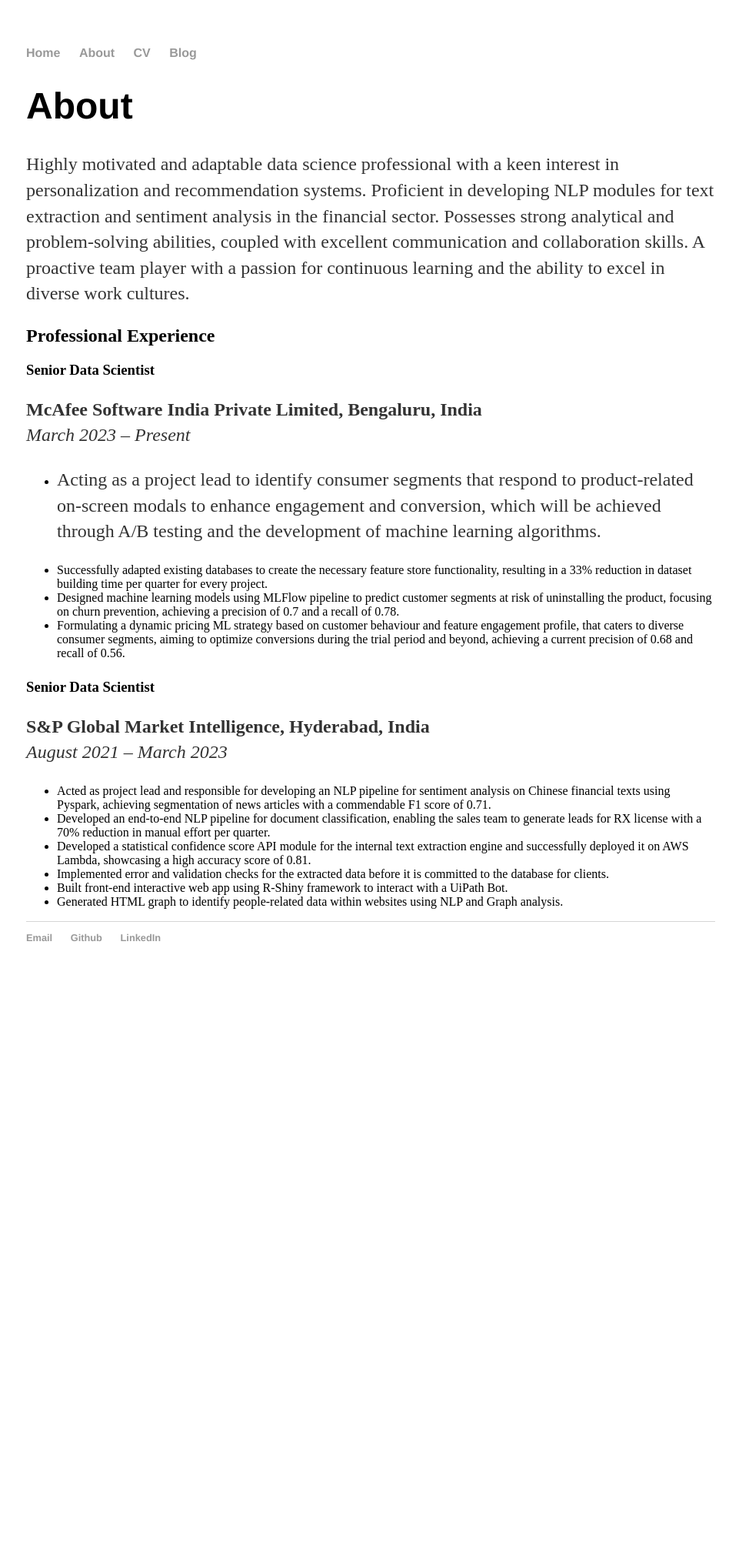
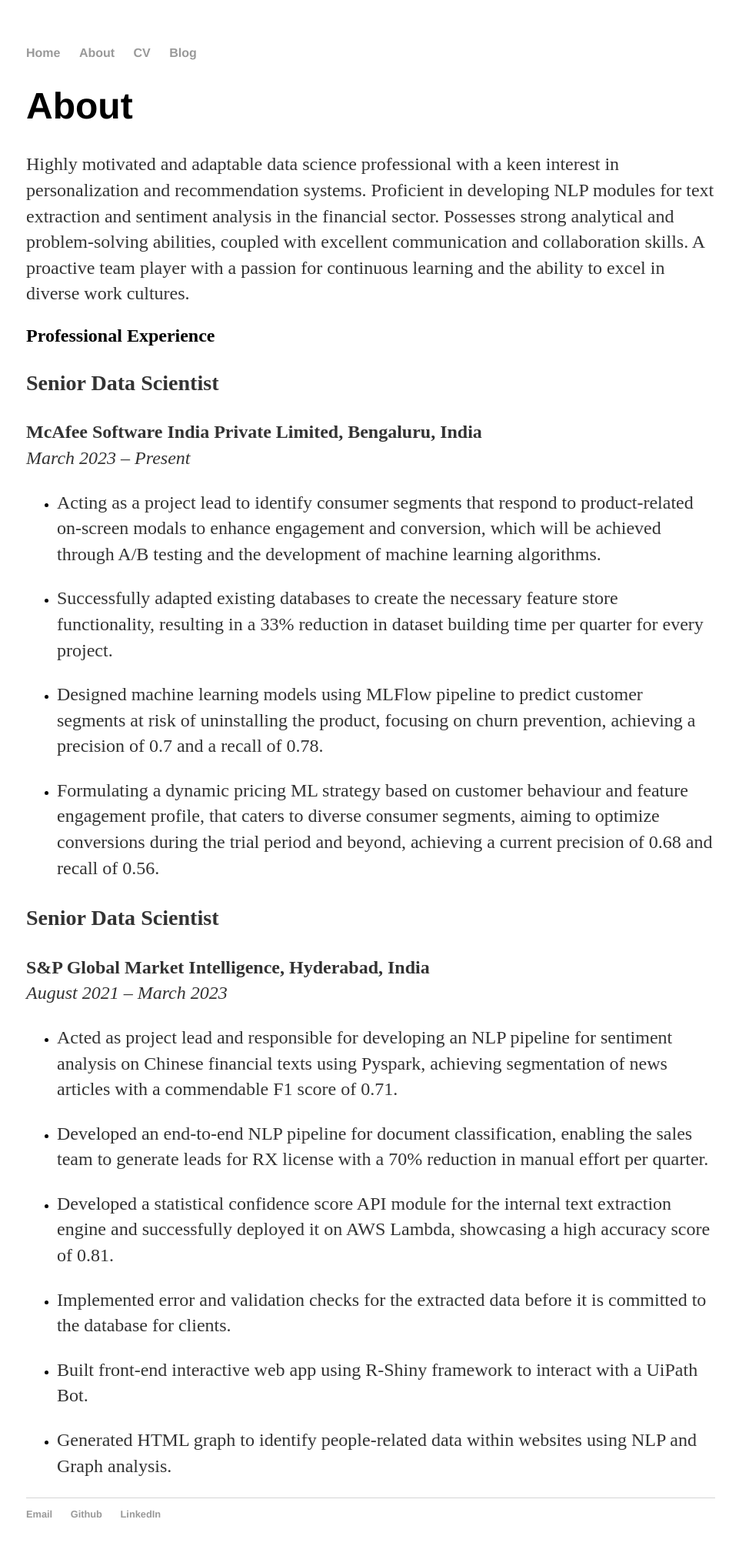
Before and after one commit to ayan-ghosh103/ayan-ghosh103.github.io, a Jekyll site: the page built from about/index.html, in a window 1280 px wide. Shown: the whole page at 77% size, without its empty margins (158-1119 px from the left). Built offline with Jekyll 4.4.1, drawn with Linux system fonts in a browser that asks for light colours; before the commit the page ends 1286 px from its top, so only the background shows below that.

```diff
--- a/about/index.html
+++ b/about/index.html
@@ -10,8 +10,8 @@ title: About Ayan Ghosh
         Possesses strong analytical and problem-solving abilities, coupled with excellent communication and collaboration
         skills. A proactive team player with a passion for continuous learning and the ability to excel in diverse work cultures.</p>
 
-    <p><h2>Professional Experience</h2>
-    <h3>Senior Data Scientist</h3></p>
+    <h2>Professional Experience</h2>
+    <h3><p>Senior Data Scientist</p></h3>
     <p><strong>McAfee Software India Private Limited, Bengaluru, India</strong><br>
         <em>March 2023 – Present</em></p>
 
@@ -20,36 +20,36 @@ title: About Ayan Ghosh
             engagement and conversion, which will be achieved through A/B testing and the development of machine learning
             algorithms.</p></li>
 
-        <li>Successfully adapted existing databases to create the necessary feature store functionality, resulting in a 33%
-            reduction in dataset building time per quarter for every project.</li>
+        <li><p>Successfully adapted existing databases to create the necessary feature store functionality, resulting in a 33%
+            reduction in dataset building time per quarter for every project.</p></li>
 
-        <li>Designed machine learning models using MLFlow pipeline to predict customer segments at risk of uninstalling the
-            product, focusing on churn prevention, achieving a precision of 0.7 and a recall of 0.78.</li>
+        <li><p>Designed machine learning models using MLFlow pipeline to predict customer segments at risk of uninstalling the
+            product, focusing on churn prevention, achieving a precision of 0.7 and a recall of 0.78.</p></li>
 
-        <li>Formulating a dynamic pricing ML strategy based on customer behaviour and feature engagement profile, that caters to
+        <li><p>Formulating a dynamic pricing ML strategy based on customer behaviour and feature engagement profile, that caters to
             diverse consumer segments, aiming to optimize conversions during the trial period and beyond, achieving a current
-            precision of 0.68 and recall of 0.56.</li>
+            precision of 0.68 and recall of 0.56.</p></li>
     </ul></p>
 
-    <h3>Senior Data Scientist</h3>
+    <h3><p>Senior Data Scientist</p></h3>
     <p><strong>S&P Global Market Intelligence, Hyderabad, India</strong><br>
         <em>August 2021 – March 2023</em></p>
 
     <ul>
-        <li>Acted as project lead and responsible for developing an NLP pipeline for sentiment analysis on Chinese financial texts
-            using Pyspark, achieving segmentation of news articles with a commendable F1 score of 0.71.</li>
+        <li><p>Acted as project lead and responsible for developing an NLP pipeline for sentiment analysis on Chinese financial texts
+            using Pyspark, achieving segmentation of news articles with a commendable F1 score of 0.71.</p></li>
 
-        <li>Developed an end-to-end NLP pipeline for document classification, enabling the sales team to generate leads for RX
-            license with a 70% reduction in manual effort per quarter.</li>
+        <li><p>Developed an end-to-end NLP pipeline for document classification, enabling the sales team to generate leads for RX
+            license with a 70% reduction in manual effort per quarter.</p></li>
 
-        <li>Developed a statistical confidence score API module for the internal text extraction engine and successfully deployed
-            it on AWS Lambda, showcasing a high accuracy score of 0.81.</li>
+        <li><p>Developed a statistical confidence score API module for the internal text extraction engine and successfully deployed
+            it on AWS Lambda, showcasing a high accuracy score of 0.81.</p></li>
 
-        <li>Implemented error and validation checks for the extracted data before it is committed to the database for clients.</li>
+        <li><p>Implemented error and validation checks for the extracted data before it is committed to the database for clients.</p></li>
 
-        <li>Built front-end interactive web app using R-Shiny framework to interact with a UiPath Bot.</li>
+        <li><p>Built front-end interactive web app using R-Shiny framework to interact with a UiPath Bot.</p></li>
 
-        <li>Generated HTML graph to identify people-related data within websites using NLP and Graph analysis.</li>
+        <li><p>Generated HTML graph to identify people-related data within websites using NLP and Graph analysis.</p></li>
     </ul>
 
     <!-- Add any additional sections or content as needed -->
```
